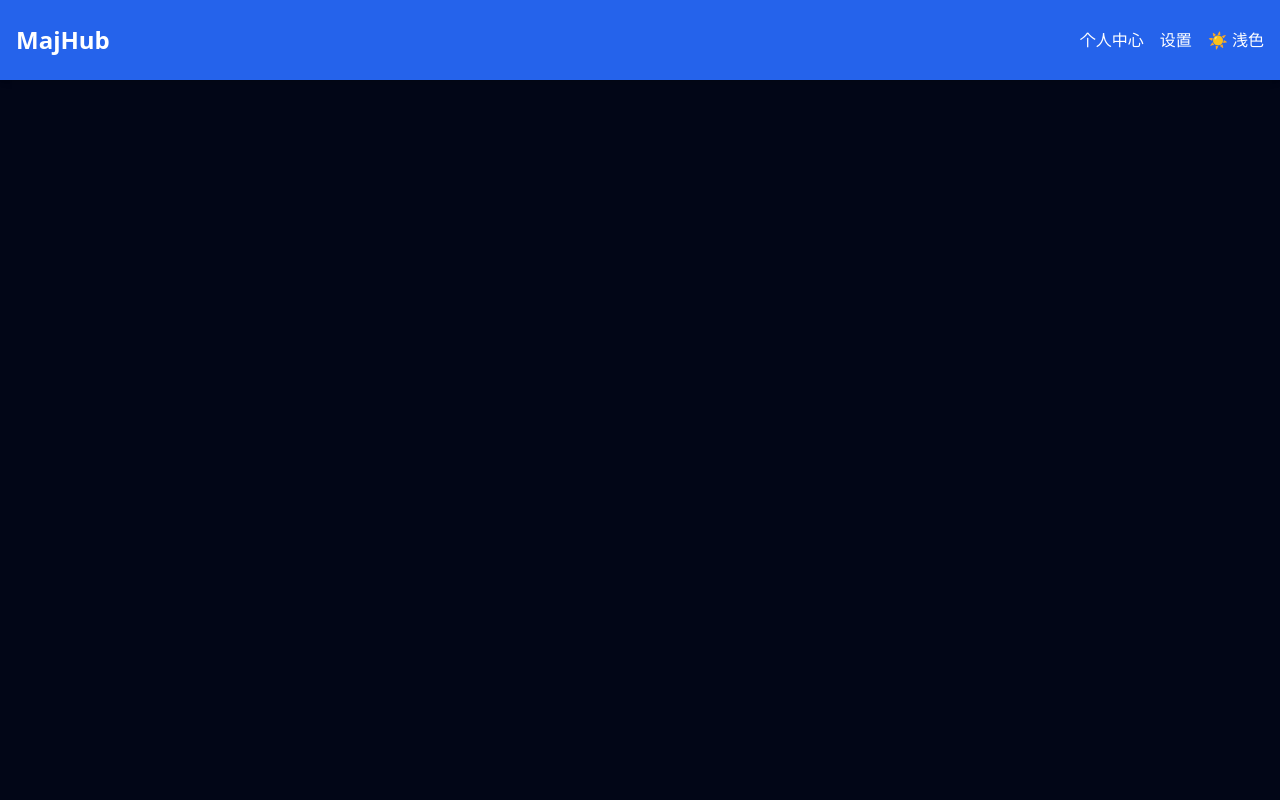
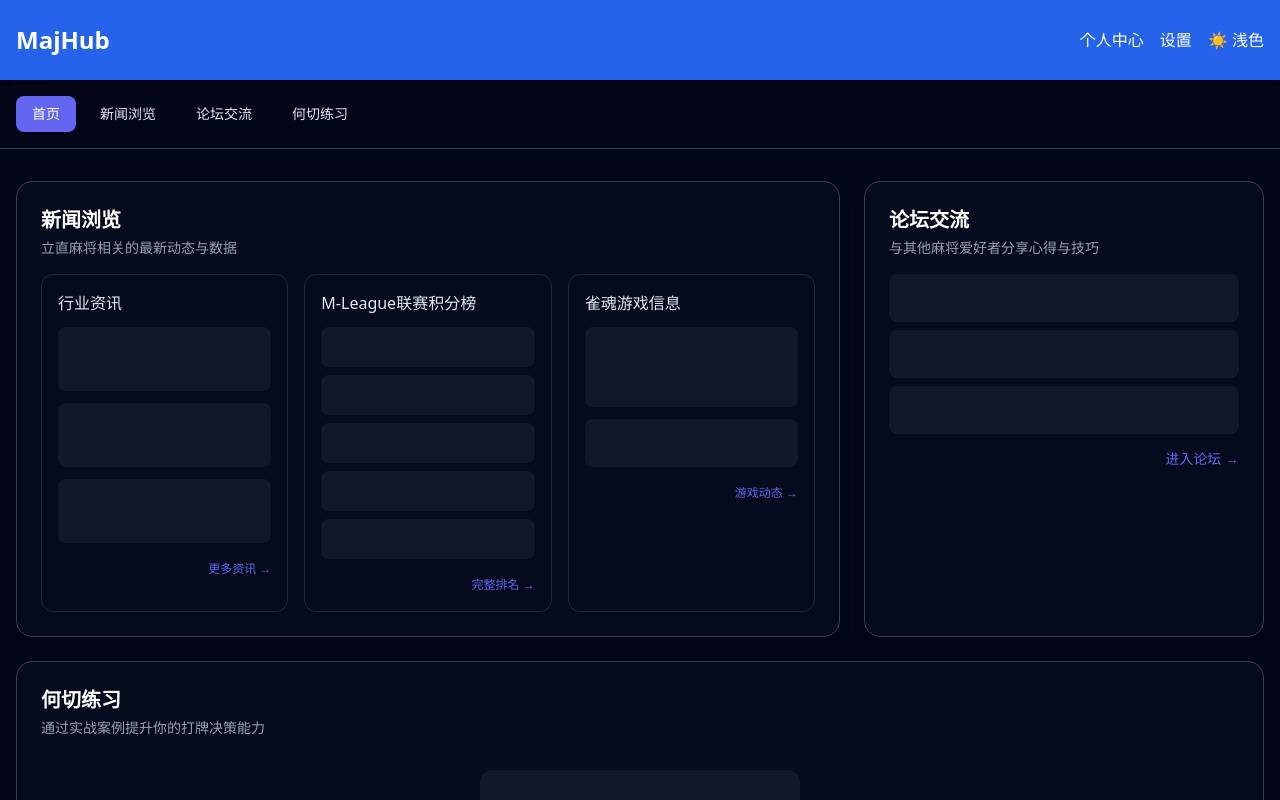
Before and after one commit to dyc360/Riichi-Mahjong-Community-Platform, a React (Vite) app in the folder FrontEnd/: page /homepage in a window 1280 px wide. Shown: the top 800 px of the page. Built offline with nearby package versions, Linux system fonts and the light colour scheme.

Commit message:
完成homepage的基本布局并添加新闻浏览、论坛交流和何切练习页面

```diff
--- a/FrontEnd/src/pages/HomePage.tsx
+++ b/FrontEnd/src/pages/HomePage.tsx
@@ -1,12 +1,190 @@
-// import { Link } from 'react-router-dom'
+import { Link, useLocation } from 'react-router-dom'
 // import { type ChangeEvent, type FormEvent, useMemo, useState } from 'react'
 import {HomePageHeader} from '../components/homePageComp'
+import { useTheme } from '../contexts/ThemeContext';
 
 export default function HomePage() {
   return (
     <>
       <HomePageHeader />
       {/* Add more content for the home page here */}
+      {/* 顶部引导导航 */}
+      <nav className="container mx-auto px-4 py-4 border-b dark:border-slate-700 light:border-gray-200">
+        <div className="flex flex-wrap gap-2">
+          <NavItem label="首页" path="/homepage" />
+          <NavItem label="新闻浏览" path="/news" />
+          <NavItem label="论坛交流" path="/forum" />
+          <NavItem label="何切练习" path="/practice" />
+        </div>
+      </nav>
+      <main className="container mx-auto px-4 py-8">
+        <div className="grid grid-cols-1 lg:grid-cols-3 gap-6">
+          {/* 新闻浏览模块  */}
+          <NewsModule />
+
+          {/* 论坛交流模块*/}
+          <ForumModule />
+        </div>
+        {/* 何切练习模块*/}
+        <div className="mt-6">
+          <PracticeModule />
+        </div>
+      </main>
     </>
   )
 }
+
+// 导航项组件
+const NavItem = ({
+  label,
+  path
+}: {
+  label: string;
+  path: string
+}) => {
+  const location = useLocation();
+  const isActive = location.pathname === path;
+  const { theme } = useTheme();
+
+  return (
+    <Link
+      to={path}
+      className={`px-4 py-2 rounded-lg text-sm font-medium transition-colors
+        ${isActive
+          ? 'bg-indigo-500 text-white'
+          : 'hover:bg-slate-200 dark:hover:bg-slate-700 light:text-slate-800 dark:text-slate-200'
+        }`}
+    >
+      {label}
+    </Link>
+  );
+};
+
+// 模块通用容器组件
+const ModuleContainer = ({
+  title,
+  description,
+  children,
+  className = "",
+}: {
+  title: string;
+  description: string;
+  children: React.ReactNode;
+  className?: string;
+}) => {
+  const { theme } = useTheme();
+  return (
+  <div className={`rounded-2xl border border-slate-800/60 bg-slate-900/30 p-6 shadow-lg backdrop-blur-sm transition-all hover:shadow-xl dark:border-slate-700 light:border-gray-200 light:bg-white ${className}`}>
+    <div className="mb-4">
+      <h2 className="text-xl font-bold mb-1 dark:text-white light:text-slate-900">{title}</h2>
+      <p className="text-sm dark:text-slate-400 light:text-slate-600">{description}</p>
+    </div>
+    <div className="mt-4">{children}</div>
+  </div>
+  );
+};
+
+// 新闻子模块组件
+const NewsSubModule = ({
+  title,
+  children,
+}: {
+  title: string;
+  children: React.ReactNode;
+}) => (
+  <div className="rounded-xl border border-slate-700/40 p-4 dark:border-slate-600/40 light:border-gray-200/80">
+    <h3 className="text-base font-medium mb-3 dark:text-slate-200 light:text-slate-800">{title}</h3>
+    <div>{children}</div>
+  </div>
+);
+
+// 新闻浏览模块
+const NewsModule = () => (
+  <ModuleContainer
+    title="新闻浏览"
+    description="立直麻将相关的最新动态与数据"
+    className="col-span-1 lg:col-span-2"
+  >
+    <div className="grid grid-cols-1 md:grid-cols-3 gap-4">
+      {/* 行业资讯子模块 */}
+      <NewsSubModule title="行业资讯">
+        <div className="space-y-3">
+          <div className="h-16 rounded-lg bg-slate-800/30 animate-pulse dark:bg-slate-700/30 light:bg-gray-200"></div>
+          <div className="h-16 rounded-lg bg-slate-800/30 animate-pulse dark:bg-slate-700/30 light:bg-gray-200"></div>
+          <div className="h-16 rounded-lg bg-slate-800/30 animate-pulse dark:bg-slate-700/30 light:bg-gray-200"></div>
+        </div>
+        <div className="mt-3 text-right">
+          <Link to="/news/industry" className="text-xs text-indigo-500 hover:text-indigo-300">
+            更多资讯 →
+          </Link>
+        </div>
+      </NewsSubModule>
+
+      {/*M-League联赛积分榜子模块*/}
+      <NewsSubModule title="M-League联赛积分榜">
+        <div className="space-y-2">
+          <div className="h-10 rounded-lg bg-slate-800/30 animate-pulse dark:bg-slate-700/30 light:bg-gray-200"></div>
+          <div className="h-10 rounded-lg bg-slate-800/30 animate-pulse dark:bg-slate-700/30 light:bg-gray-200"></div>
+          <div className="h-10 rounded-lg bg-slate-800/30 animate-pulse dark:bg-slate-700/30 light:bg-gray-200"></div>
+          <div className="h-10 rounded-lg bg-slate-800/30 animate-pulse dark:bg-slate-700/30 light:bg-gray-200"></div>
+          <div className="h-10 rounded-lg bg-slate-800/30 animate-pulse dark:bg-slate-700/30 light:bg-gray-200"></div>
+        </div>
+        <div className="mt-3 text-right">
+          <Link to="/news/m-league" className="text-xs text-indigo-500 hover:text-indigo-300">
+            完整排名 →
+          </Link>
+        </div>
+      </NewsSubModule>
+
+      {/*雀魂游戏信息子模块*/}
+      <NewsSubModule title="雀魂游戏信息">
+        <div className="space-y-3">
+          <div className="h-20 rounded-lg bg-slate-800/30 animate-pulse dark:bg-slate-700/30 light:bg-gray-200"></div>
+          <div className="h-12 rounded-lg bg-slate-800/30 animate-pulse dark:bg-slate-700/30 light:bg-gray-200"></div>
+        </div>
+        <div className="mt-3 text-right">
+          <Link to="/news/majsoul" className="text-xs text-indigo-500 hover:text-indigo-300">
+            游戏动态 →
+          </Link>
+        </div>
+      </NewsSubModule>
+    </div>
+  </ModuleContainer>
+);
+
+// 论坛交流模块
+const ForumModule = () => (
+  <ModuleContainer
+    title="论坛交流"
+    description="与其他麻将爱好者分享心得与技巧"
+  >
+    <div className="space-y-2">
+      <div className="h-12 rounded-lg bg-slate-800/30 animate-pulse dark:bg-slate-700/30 light:bg-gray-200"></div>
+      <div className="h-12 rounded-lg bg-slate-800/30 animate-pulse dark:bg-slate-700/30 light:bg-gray-200"></div>
+      <div className="h-12 rounded-lg bg-slate-800/30 animate-pulse dark:bg-slate-700/30 light:bg-gray-200"></div>
+    </div>
+    <div className="mt-3 text-right">
+      <Link to="/forum" className="text-sm font-medium text-indigo-500 hover:text-indigo-300">
+        进入论坛 →
+      </Link>
+    </div>
+  </ModuleContainer>
+);
+
+//何切练习模块
+const PracticeModule = () => (
+  <ModuleContainer
+    title="何切练习"
+    description="通过实战案例提升你的打牌决策能力"
+  >
+    <div className="flex flex-col items-center justify-center py-4">
+      <div className="w-full max-w-xs h-32 rounded-xl bg-slate-800/30 animate-pulse mb-4 dark:bg-slate-700/30 light:bg-gray-200"></div>
+      <button className="px-5 py-2 rounded-lg bg-indigo-500 text-white text-sm font-medium hover:bg-indigo-400 transition-colors">
+        开始练习
+      </button>
+    </div>
+    <div className="mt-2 text-center text-xs dark:text-slate-400 text-slate-600">
+      包含超过1000+实战何切案例
+    </div>
+  </ModuleContainer>
+);
```
Also changed, not shown: FrontEnd/src/pages/ForumPage.tsx (added, +8 -0 lines), FrontEnd/src/pages/NewsPage.tsx (added, +8 -0 lines), FrontEnd/src/pages/PracticePage.tsx (added, +8 -0 lines).
